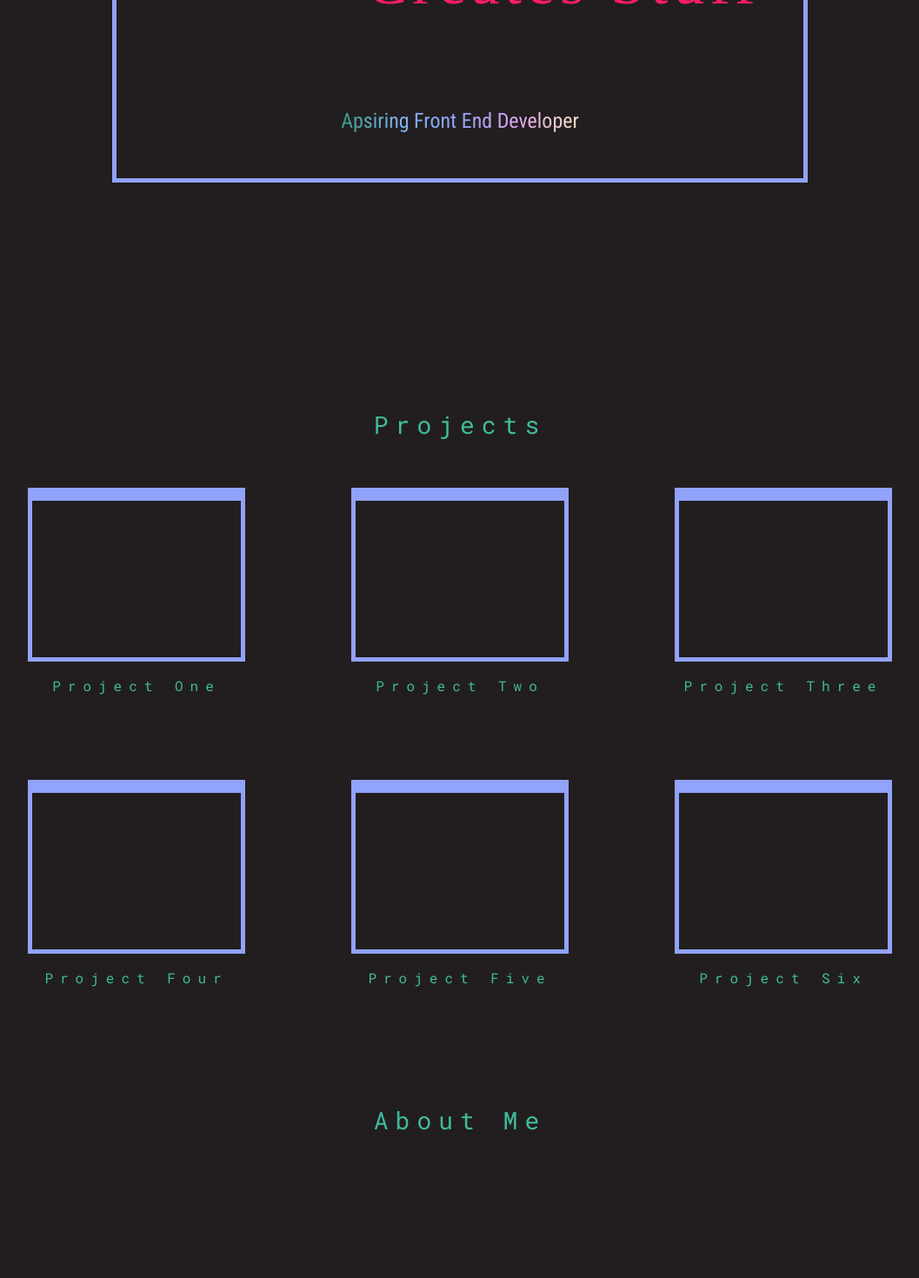
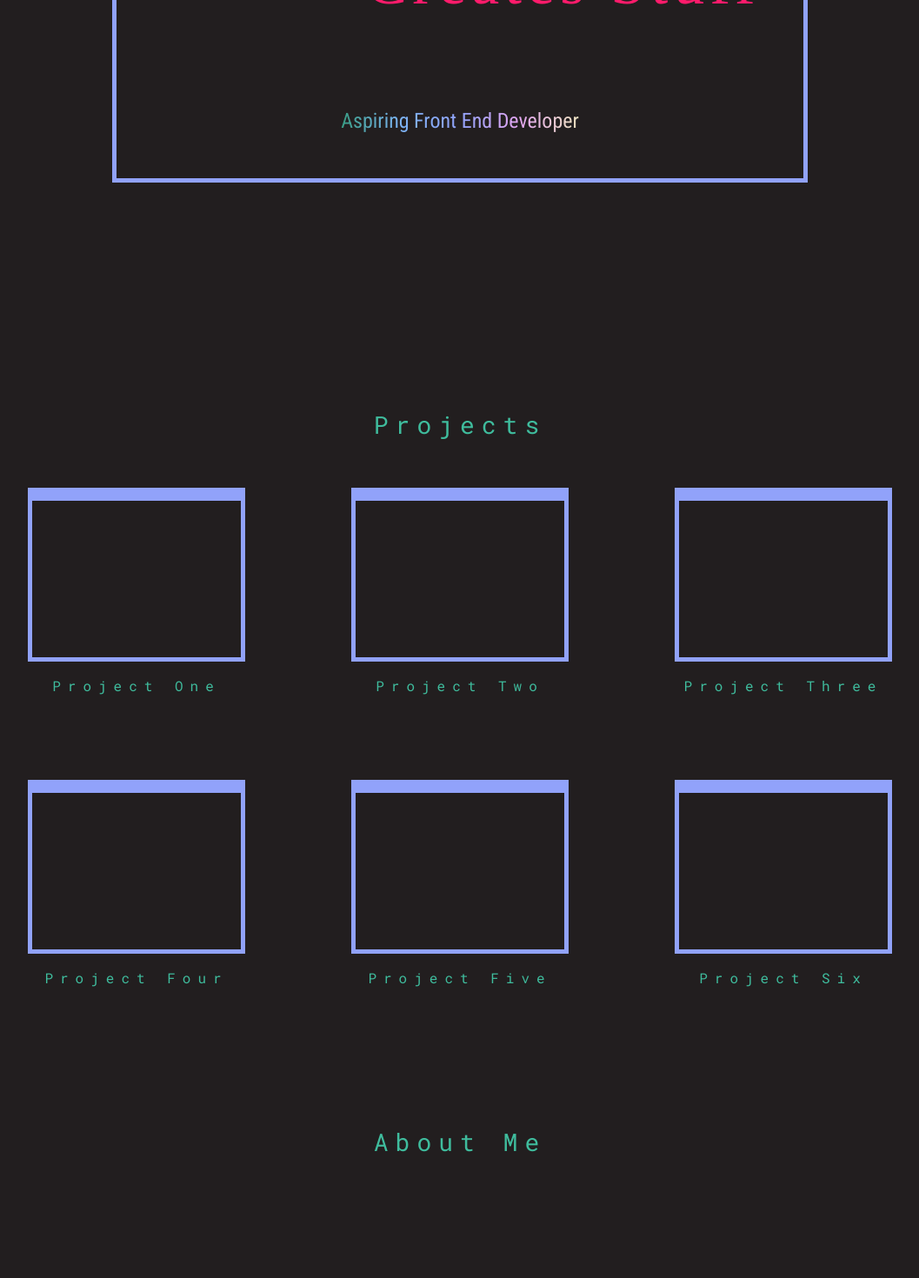
Before and after one commit to codymarshall94/portfolio, a React (Create React App) app: page / in a window 1280 px wide. Shown: the part 440-1910 px from the top of the page at 87% size, without its empty margins (111-1168 px from the left). Built offline with nearby package versions, Linux system fonts and the light colour scheme; a web font is replaced by a local one.

Commit message:
removed un-needed classes for spacing

```diff
--- a/src/Components/HomeComponent.js
+++ b/src/Components/HomeComponent.js
@@ -12,7 +12,7 @@ function HomeComponent() {
           <h2>Creates Stuff</h2>
         </div>
         <div className="header-three">
-            <span className="home-page-message">Apsiring Front End Developer</span>
+            <span className="home-page-message">Aspiring Front End Developer</span>
         </div>
       </div>
     </div>
--- a/src/Components/NavComponent.js
+++ b/src/Components/NavComponent.js
@@ -23,6 +23,7 @@ function NavComponent() {
           {/* Start of Navbar Toggler*/}
 
           <button
+            id="toggle-btn"
             className="navbar-toggler bg-dark"
             type="button"
             data-bs-toggle="collapse"
@@ -35,7 +36,7 @@ function NavComponent() {
           </button>
 
           <div class="collapse navbar-collapse" id="navbarMenu">
-            <ul className="navbar-nav">
+            <ul className="navbar-nav me-auto mb-2 mb-lg-0">
               <li className="nav-item d-flex align-items-center">
                 <Link
                   className="active nav-link-gradient"
--- a/src/css/aboutcomponent.css
+++ b/src/css/aboutcomponent.css
@@ -1,9 +1,4 @@
-.about {
-    display: flex;
-    justify-content: center;
-    height: 100vh;
-    width: 100vw;
-}
+
 
 .section-header {
     margin-top: 10%;
--- a/src/css/projectscomponent.css
+++ b/src/css/projectscomponent.css
@@ -1,11 +1,12 @@
 @import url('https://fonts.googleapis.com/css2?family=Roboto+Mono&display=swap');
 
-.projects {
+/* .projects {
+    position: relative;
     display: flex;
     justify-content: center;
-    height: 100vh;
+    height: 100%;
     width: 100vw;
-}
+} */
 
 .border-gradient {
     border: 5px solid black;
```
